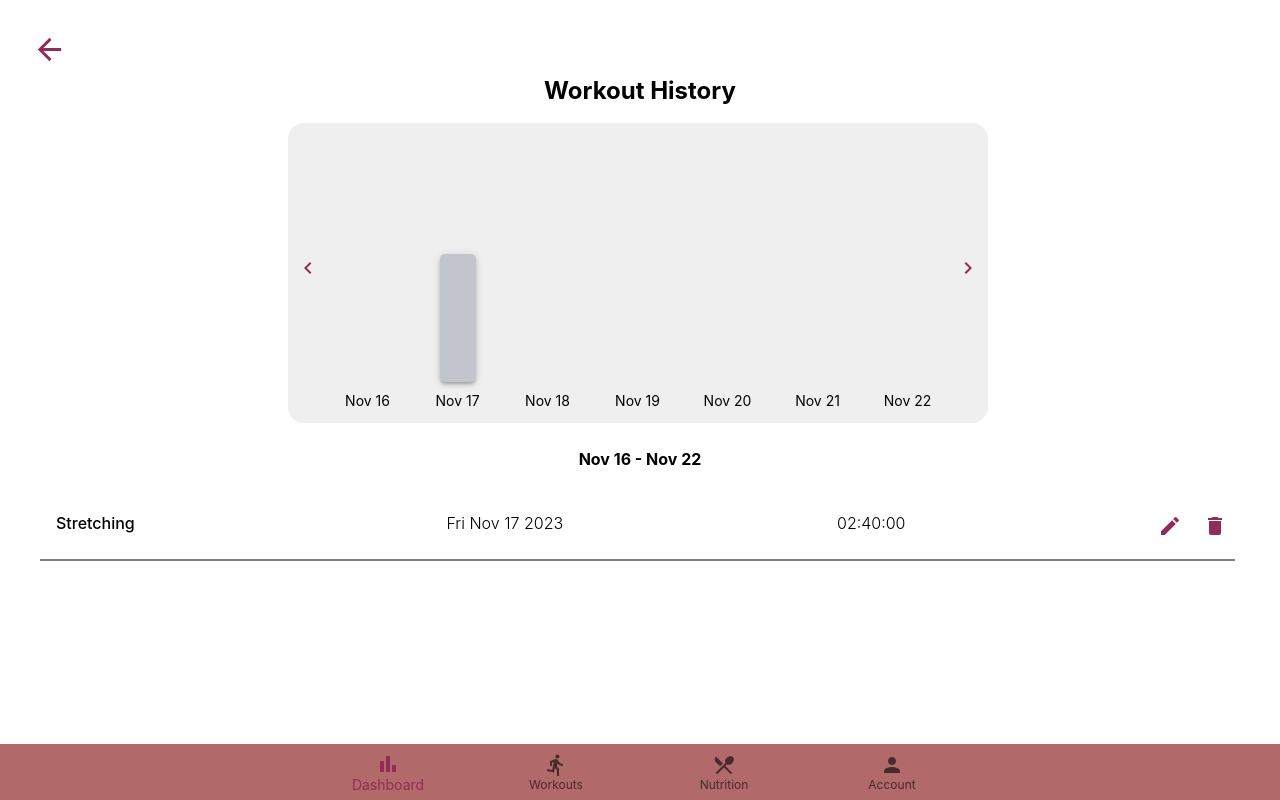
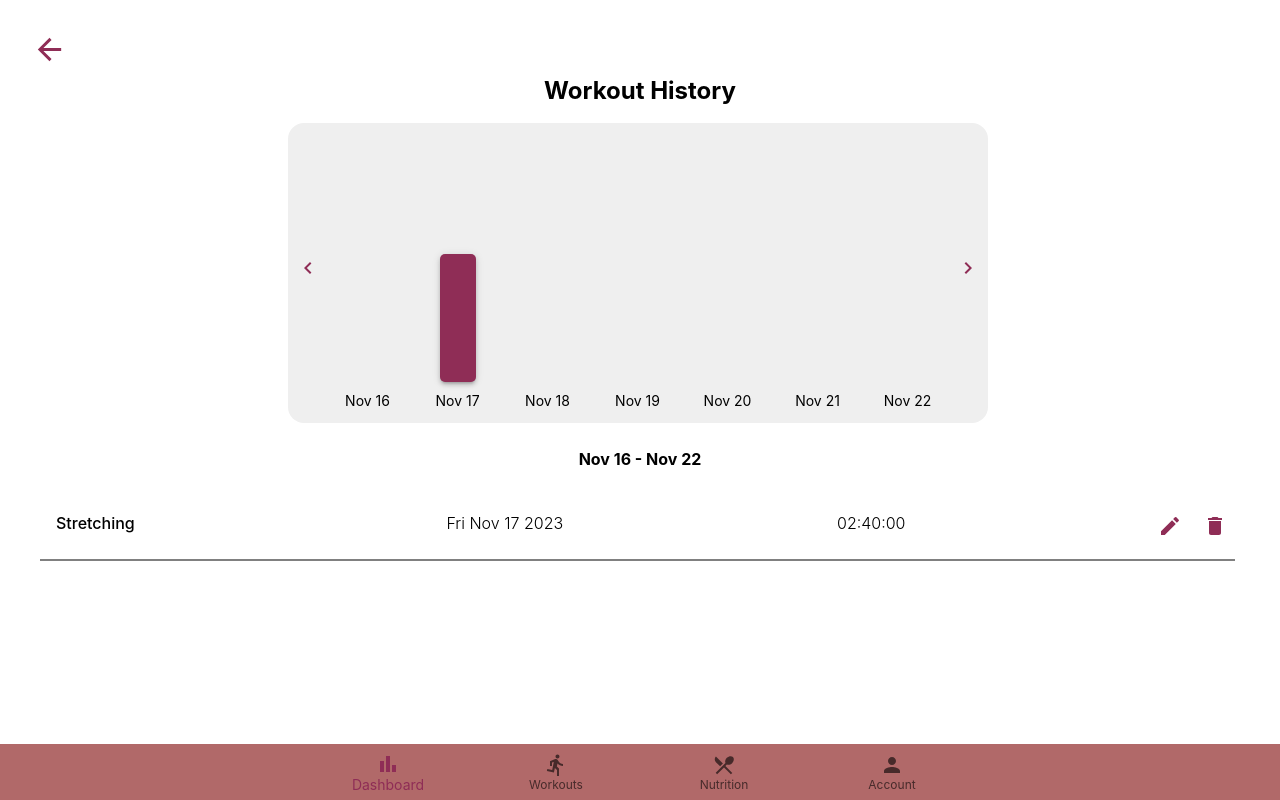
Before and after one commit to joshchyeonlee/EZFit, a React (Create React App) app: page /Workouts/History in a window 1280 px wide. Built offline with nearby package versions, Linux system fonts and the light colour scheme.

Commit message:
Changed Colour of Grid Bars

```diff
--- a/src/components/workouts/WorkoutsHistory/WorkoutsHistoryGrid.tsx
+++ b/src/components/workouts/WorkoutsHistory/WorkoutsHistoryGrid.tsx
@@ -37,7 +37,7 @@ function WorkoutsHistoryGrid(props: { workouts: Workout[]; daysOfWeek: Date[]; h
                             return (
                                 <Box key={i} width="100%" justifyContent="center">
                                     <Box height="90%" marginLeft="30%" marginRight="30%" display="flex" justifyContent="center" position="relative">
-                                        <Box width="100%" maxWidth="50px" position="absolute" bottom={0} height={getDayWorkoutAmount(day) / 75} boxShadow={3} borderRadius="5px" maxHeight="100%" bgcolor={ isSameDay(new Date(), day) ? "#8F2D56" : "#C3C5CD"}>
+                                        <Box width="100%" maxWidth="50px" position="absolute" bottom={0} height={getDayWorkoutAmount(day) / 75} boxShadow={3} borderRadius="5px" maxHeight="100%" bgcolor="#8F2D56">
                                         </Box>
                                     </Box>
                                     <Box height="10%" textAlign="center" paddingTop={1}>
```
